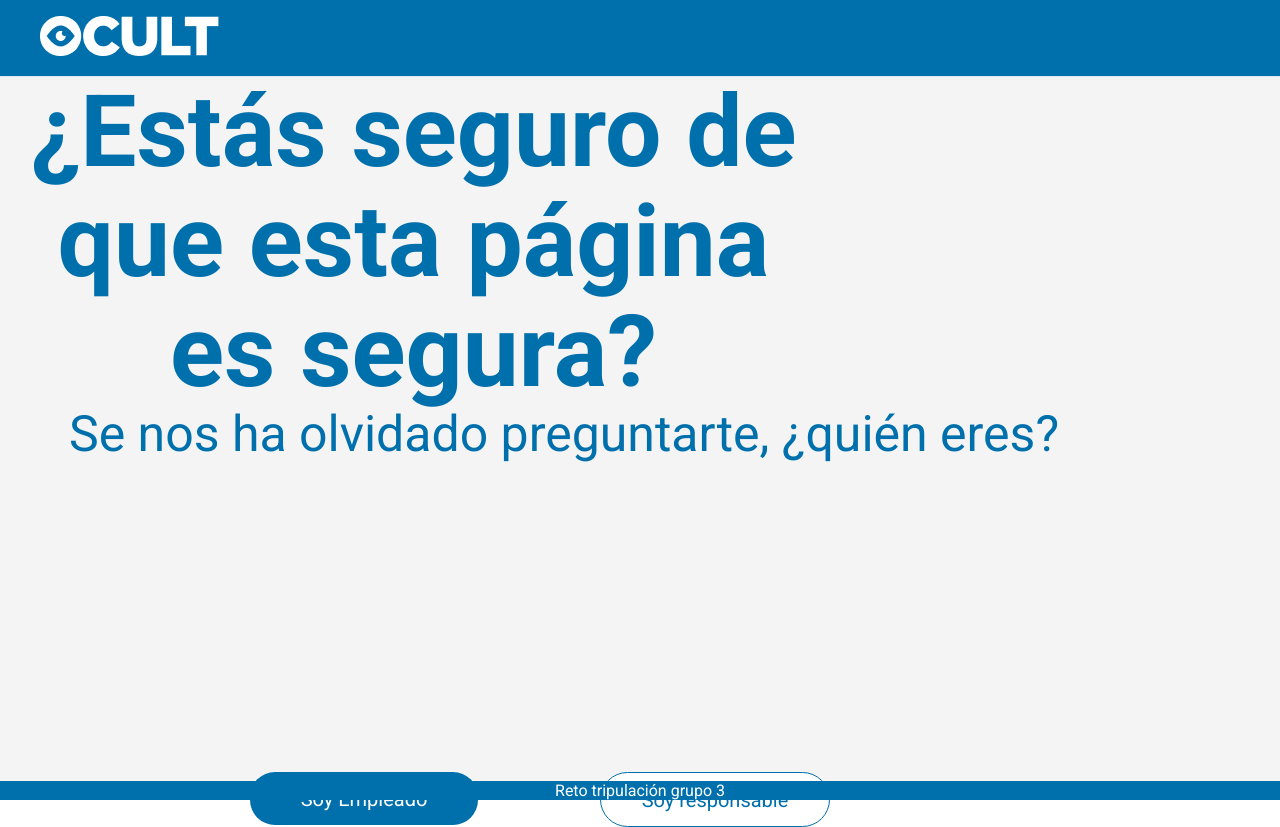
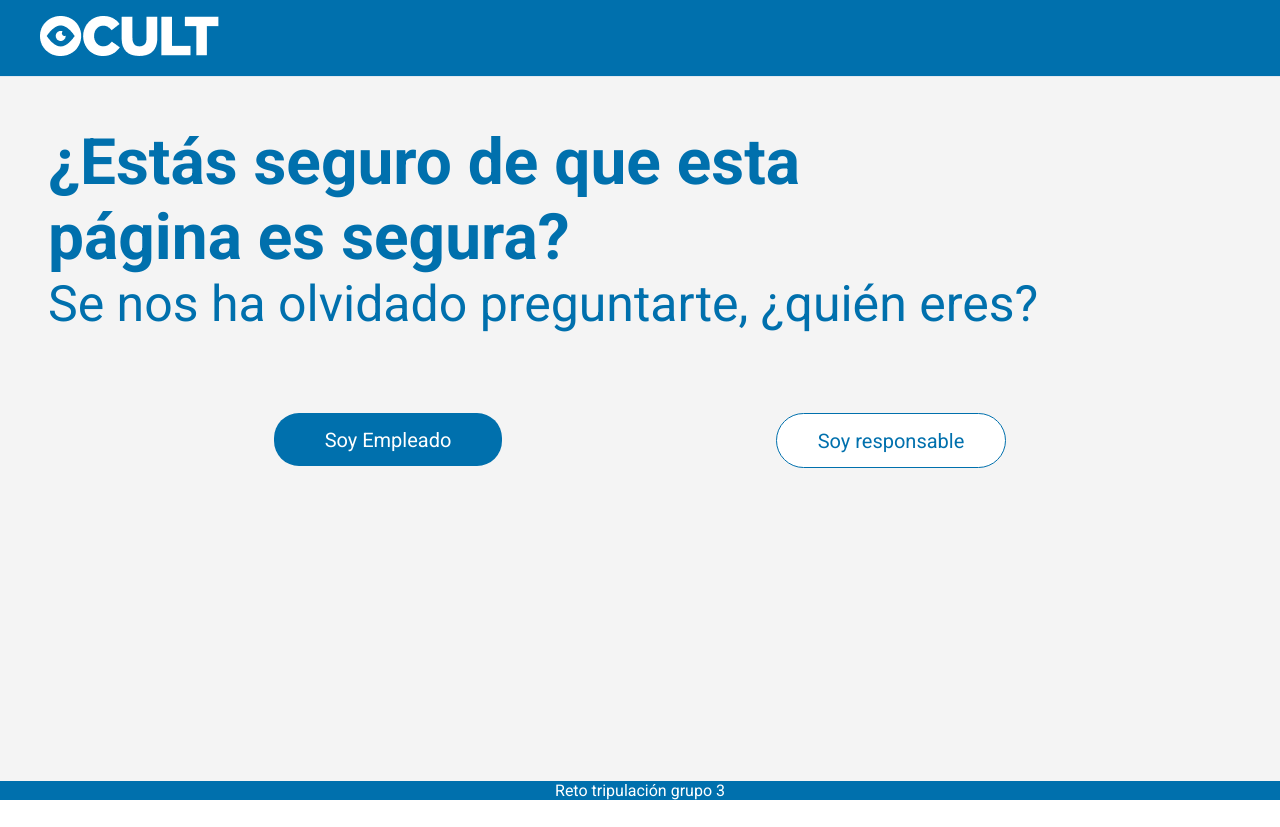
Before and after one commit to TaniuOp/ocult_project, a React (Create React App) app in the folder client/: page / in a window 1280 px wide. After the commit the page ends 800 px from the top, so only its background shows below. Built offline with nearby package versions, Linux system fonts and the light colour scheme; no server answers.

Commit message:
ajustes estilos

```diff
--- a/client/src/components/Home/Home.css
+++ b/client/src/components/Home/Home.css
@@ -1,28 +1,27 @@
 h1.title{
-    width: 827px;
-    height: 330px;
-    left: 80px;
-    top: 200px;
+    width: 70%;
     font-family: Roboto;
     font-style: normal;
-    font-weight: 800;
-    font-size: 100px;
-    line-height: 110.3%;
+    font-size: 4rem;
     color: #0070AD;
+    text-align: initial;
+    margin-left: 3rem;
+    margin-top: 3rem;
 }
 
 h3.title{
-  width: 1128px;
-    height: 55px;
-    left: 152px;
-    top: 627px;
     font-family: Roboto;
-    font-style: normal;
     font-weight: normal;
     font-size: 50px;
-    line-height: 110.3%;
-    text-align: center;
+    text-align: initial;
     color: #0070AD;
+    margin-left: 3rem;
+}
+
+.linkContainer{
+    display: flex;
+    justify-content: space-evenly;
+    margin-top: 5rem;
 }
 
 
@@ -32,17 +31,11 @@ a.primary{
     justify-content: center;
     align-items: center;
     padding: 16px 39px;
-    position: absolute;
-    width: 150px;
-    height: 21px;
-    left: 250px;
-    top: 772px;
+    width: 9.375rem;
+    height: 1.313rem;
     background: #0070AD;
     border-radius: 25px;
-    font-style: normal;
-    font-weight: 400;
-    font-size: 20px;
-    line-height: 28px;
+    font-size: 1.25rem;
     color: #FFFFFF;
 }
 a.primary:hover{
@@ -60,17 +53,12 @@ a.secondary{
     justify-content: center;
     align-items: center;
     padding: 16px 39px;
-    position: absolute;
-    width: 150px;
-    height: 21px;
+    width: 9.375rem;
+    height: 1.313rem;
     left: 600px;
-    top: 772px;
     background: #FFFFFF;
     border-radius: 80px;
-    font-style: normal;
-    font-weight: 400;
-    font-size: 20px;
-    line-height: 28px;
+    font-size: 1.25rem;
     color: #0070AD;
     border: 1px solid #0070AD;
 }
--- a/client/src/components/Home/Home.jsx
+++ b/client/src/components/Home/Home.jsx
@@ -7,8 +7,10 @@ const Home = () => {
   return <div>
     <h1 className="title">¿Estás seguro de que esta página es segura? </h1>
     <h3 className="title">Se nos ha olvidado preguntarte, ¿quién eres?</h3>
-    <Link to="/login" className="primary">Soy Empleado</Link>
-    <Link to="/loginadmin" className="secondary">Soy responsable</Link>
+    <div className="linkContainer">
+      <Link to="/login" className="primary">Soy Empleado</Link>
+      <Link to="/loginadmin" className="secondary">Soy responsable</Link>
+    </div>
   </div>;
 };
 
--- a/client/src/components/Prequiz/Prequiz.css
+++ b/client/src/components/Prequiz/Prequiz.css
@@ -1,15 +1,10 @@
-
 .div_container_prequiz {
     display: flex;
     flex-direction: column;
     justify-content: center;
-    background-image: url("../../../public/assets/icons/backgroundTest.jpg");
-    background-size: cover;
-
-
+    background:#E5E5E5 ;
 }
 .div_welcome_prequiz{
-
     display: flex;
     flex-direction: column;
     justify-content: space-between;
@@ -19,7 +14,6 @@
     border-left: 4px #0070AD solid;
     border-radius: 2px;
     margin: 15px 60px;
-
 }
 .div_text_prequiz_container{
     margin-top: 20px;
@@ -31,27 +25,21 @@
     justify-content: center;
     align-items: center;
     color: #0070AD;
-
 }
-
 .div_imag_prequiz{
     display: flex;
     flex-direction: row;
     position: absolute;
-
 }
-
 .img_prequiz{
     width: 3%;
     padding-right: 16px;
-
 }
 .p_intro {
     margin-left: 1rem;
     font-size: 15px;
     margin: 4px;
 }
-
 .div_btn{
     display: flex;
     flex-direction: row;
@@ -71,13 +59,10 @@
     align-items: center;
     width: 150px;
     height: 21px;
-
 }
-
 .btn_prequiz:hover{
     box-shadow: 0 40px 12px rgba(70,150,240,0.25) inset, 0 -40px 12px rgba(70,150,240,0.25) inset;
 }
-
 .btn_prequiz:focus{
     background-color: #0070AD;
     color: #F4F4F4;
--- a/client/src/components/Prequiz/Prequiz.jsx
+++ b/client/src/components/Prequiz/Prequiz.jsx
@@ -39,7 +39,7 @@ const Prequiz = () =>{
     </div> */}
     <div className='div_btn' >
       <button className='btn_prequiz'> <Link to="/quiz">Acceder</Link> </button>
-      <button className='btn_prequiz'><Link to="/profile">Postponer</Link></button>
+      <button className='btn_prequiz'><Link to="/profile">Posponer</Link></button>
     </div>
   </div>
 
```
